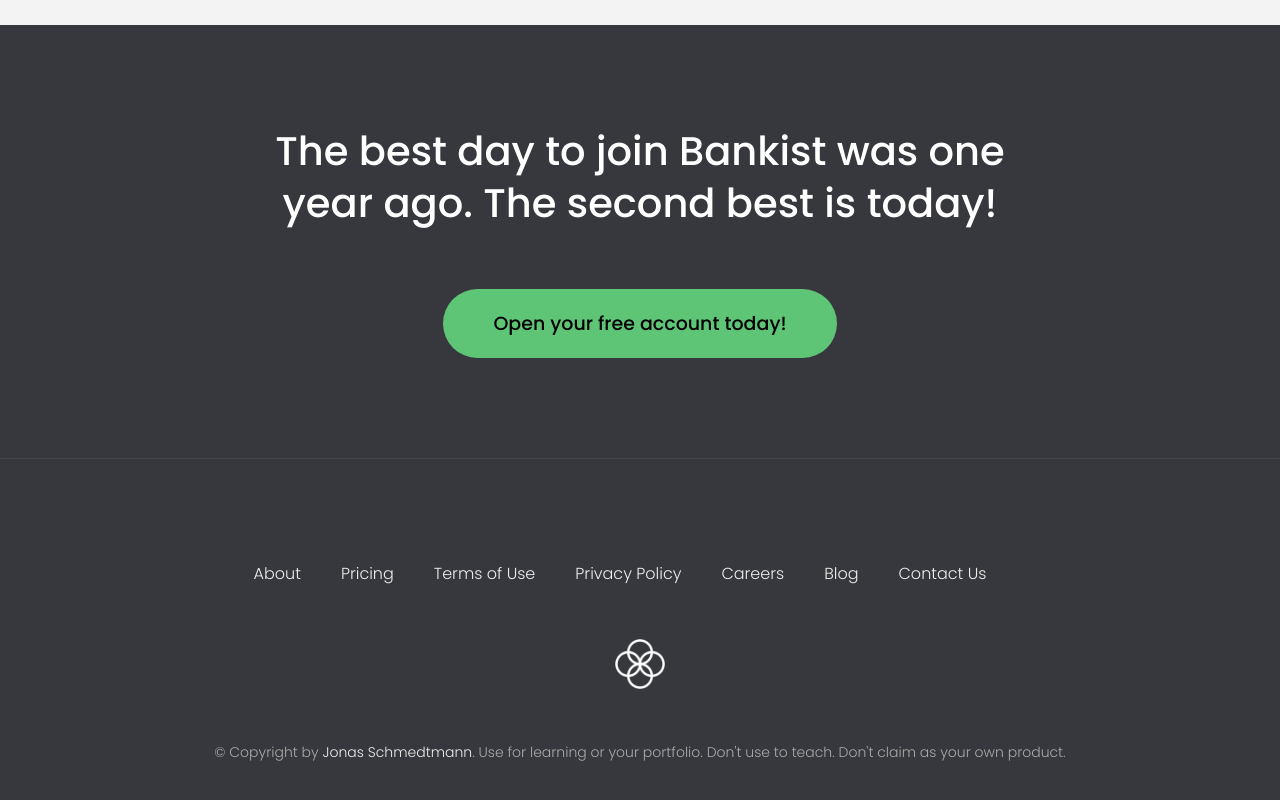
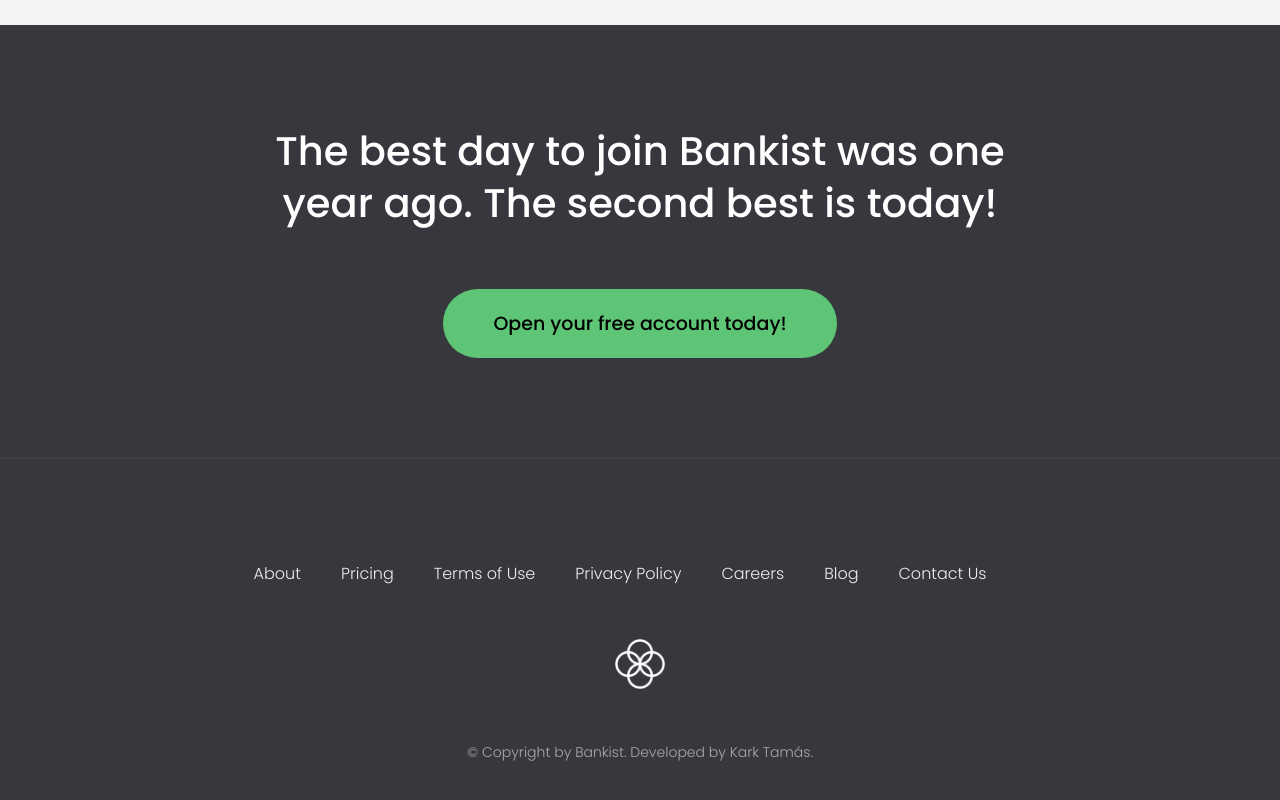
Before and after one commit to t4mas/Bankist-Website, a plain HTML site: page index.html in a window 1280 px wide. Shown: the part 4171-4971 px from the top of the page. Drawn offline with Linux system fonts and the light colour scheme.

Commit message:
Commit 3

```diff
--- a/index.html
+++ b/index.html
@@ -322,14 +322,7 @@
       </ul>
       <img src="img/icon.png" alt="Logo" class="footer__logo" />
       <p class="footer__copyright">
-        &copy; Copyright by
-        <a
-          class="footer__link twitter-link"
-          target="_blank"
-          href="https://twitter.com/jonasschmedtman"
-          >Jonas Schmedtmann</a
-        >. Use for learning or your portfolio. Don't use to teach. Don't claim
-        as your own product.
+        &copy; Copyright by Bankist. Developed by Kark Tamás.
       </p>
     </footer>
 
```
